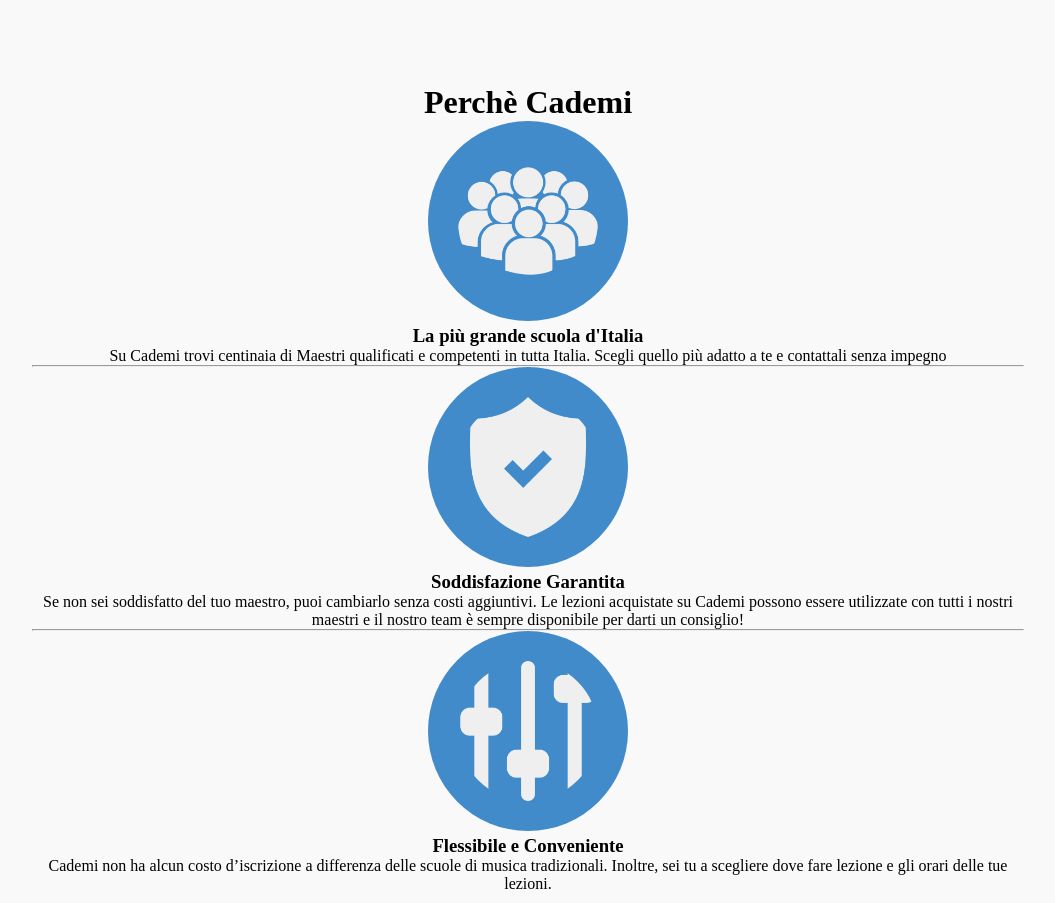
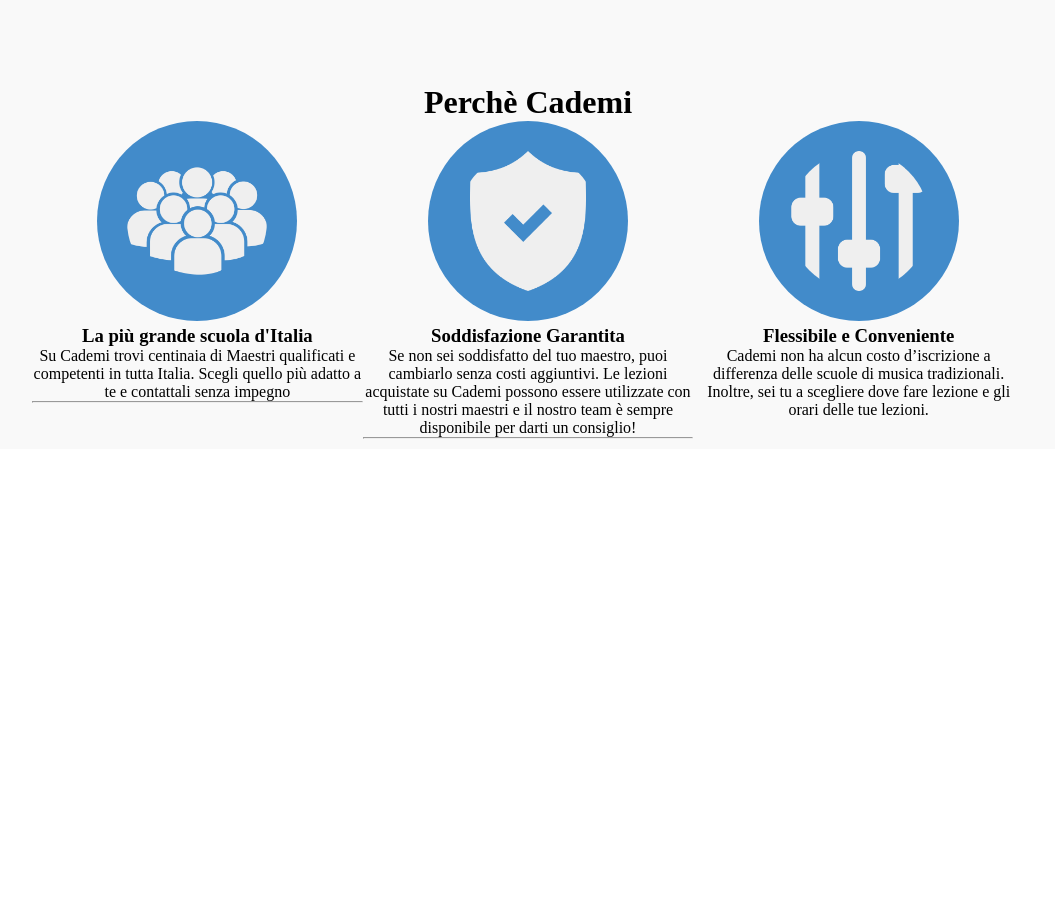
Before and after one commit to MATVEN/html-css-resp-wannabe-12bool, a plain HTML site: page index.html in a window 1280 px wide. Shown: the part 880-1783 px from the top of the page, without its empty margins (112-1167 px from the left). After the commit the page ends 1329 px from the top, so only its background shows below. Drawn offline with Linux system fonts and the light colour scheme.

Commit message:
add md view

```diff
--- a/index.html
+++ b/index.html
@@ -50,19 +50,19 @@
     <div id="why" class="container" background="grey">
       <div class="row">
         <h1>Perchè Cademi</h1>
-        <div class="col-lg-12 col-md- col-xs-12">
+        <div class="col-lg-4 col-md-6 col-xs-12">
           <img src="img/icon/profile.png" alt="">
           <h3>La più grande scuola d'Italia</h3>
           Su Cademi trovi centinaia di Maestri qualificati e competenti in tutta Italia. Scegli quello più adatto a te e contattali senza impegno
           <hr>
         </div>
-        <div class="col-lg-12 col-md- col-xs-12">
+        <div class="col-lg-4 col-md-6 col-xs-12">
           <img src="img/icon/secure.png" alt="">
           <h3>Soddisfazione Garantita</h3>
           Se non sei soddisfatto del tuo maestro, puoi cambiarlo senza costi aggiuntivi. Le lezioni acquistate su Cademi possono essere utilizzate con tutti i nostri maestri e il nostro team è sempre disponibile per darti un consiglio!
           <hr>
         </div>
-        <div class="col-lg-12 col-md- col-xs-12">
+        <div class="col-lg-4 col-md-offset-3 col-md-6 col-md-offset-3 col-xs-12">
           <img src="img/icon/flex.png" alt="">
           <h3>Flessibile e Conveniente</h3>
           Cademi non ha alcun costo d’iscrizione a differenza delle scuole di musica tradizionali. Inoltre, sei tu a scegliere dove fare lezione e gli orari delle tue lezioni.
```
